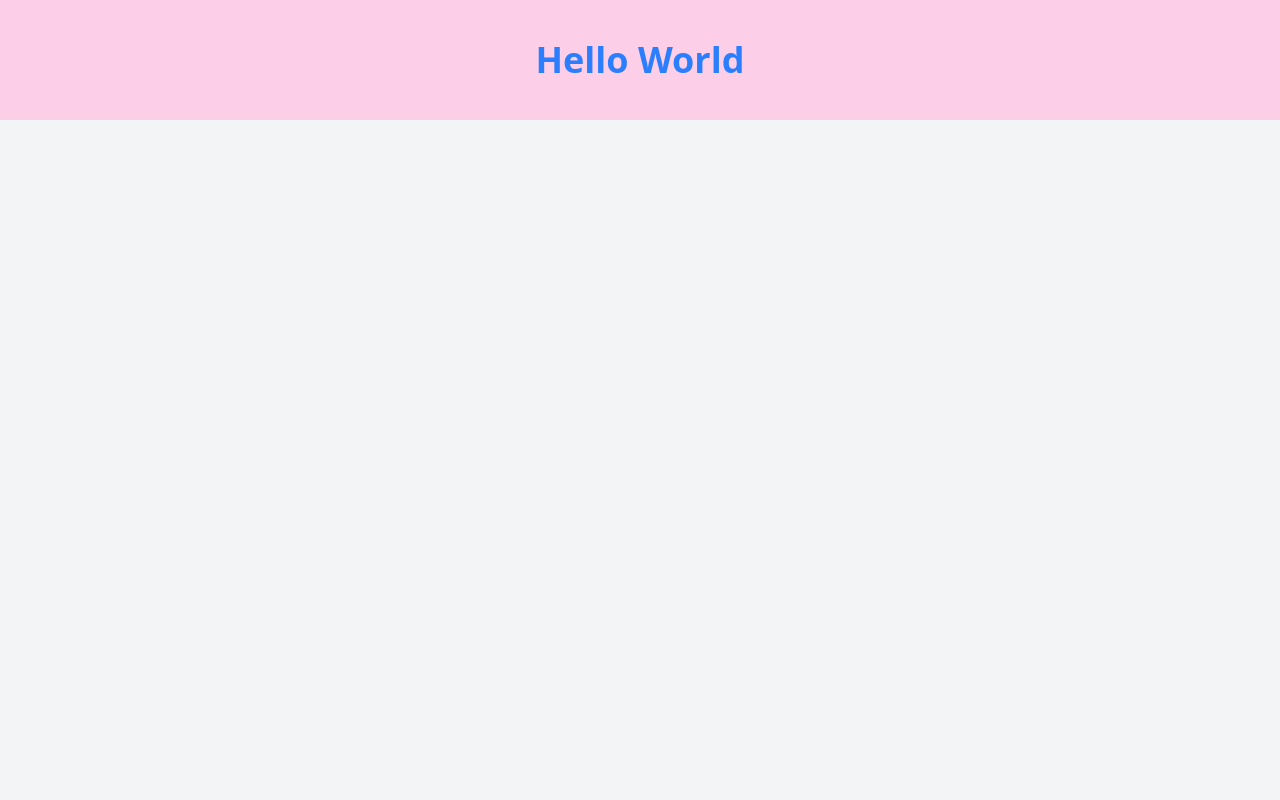
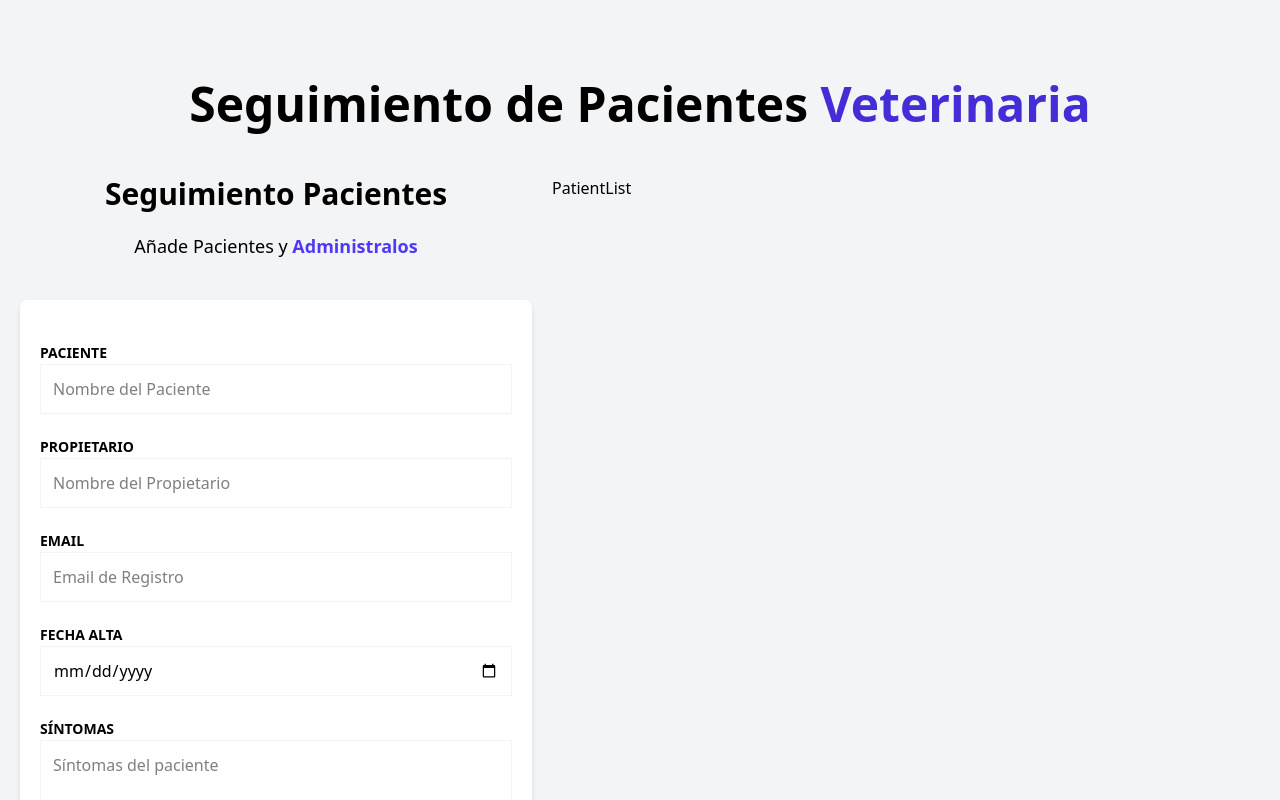
Before and after one commit to victor-varela/pacientes-zustand, a React (Vite) app: page / in a window 1280 px wide. Shown: the top 800 px of the page. Built offline with nearby package versions, Linux system fonts and the light colour scheme.

Commit message:
feat: add react-hook-form library

```diff
--- a/package.json
+++ b/package.json
@@ -13,6 +13,7 @@
     "@tailwindcss/vite": "^4.1.10",
     "react": "^19.1.0",
     "react-dom": "^19.1.0",
+    "react-hook-form": "^7.58.1",
     "tailwindcss": "^4.1.10"
   },
   "devDependencies": {
--- a/src/App.tsx
+++ b/src/App.tsx
@@ -1,7 +1,20 @@
+import PatientForm from "./components/PatientForm";
+import PatientList from "./components/PatientList";
+
 function App() {
   return (
     <>
-      <h1 className="text-4xl font-bold text-blue-500 bg-pink-200 text-center p-10">Hello World</h1>
+      <div className="container mx-auto mt-20">
+        <header className="text-center">
+          <h1 className="font-black text-5xl">
+            Seguimiento de Pacientes <span className="text-indigo-700">Veterinaria</span>
+          </h1>
+        </header>
+        <section className="mt-12 md:flex">
+          <PatientForm />
+          <PatientList />
+        </section>
+      </div>
     </>
   );
 }
--- /dev/null
+++ b/src/components/PatientForm.tsx
@@ -0,0 +1,101 @@
+import { useForm } from "react-hook-form";
+
+const PatientForm = () => {
+  // instaciamos react-hook-form. useForm()
+  const {register, handleSubmit, formState:{errors}} = useForm()
+
+const onSubmit=()=>{
+  console.log('enviando...');
+
+}
+  return (
+    <div className="md:w-1/2 lg:w-2/5 mx-5">
+      <h2 className="font-black text-3xl text-center">Seguimiento Pacientes</h2>
+
+      <p className="text-lg mt-5 text-center mb-10">
+        Añade Pacientes y {""}
+        <span className="text-indigo-600 font-bold">Administralos</span>
+      </p>
+
+      <form className="bg-white shadow-md rounded-lg py-10 px-5 mb-10" noValidate onSubmit={handleSubmit(onSubmit)}>
+        <div className="mb-5">
+          <label htmlFor="name" className="text-sm uppercase font-bold">
+            Paciente
+          </label>
+          <input
+            id="name"
+            className="w-full p-3  border border-gray-100"
+            type="text"
+            placeholder="Nombre del Paciente"
+            /* hook-form */
+            {...register('name',
+              {required:'El nombre del paciente es obligatorio'})
+
+            }
+          />
+          {errors.name?.message}
+        </div>
+
+        <div className="mb-5">
+          <label htmlFor="caretaker" className="text-sm uppercase font-bold">
+            Propietario
+          </label>
+          <input
+            id="caretaker"
+            className="w-full p-3  border border-gray-100"
+            type="text"
+            placeholder="Nombre del Propietario"
+          />
+        </div>
+
+        <div className="mb-5">
+          <label htmlFor="email" className="text-sm uppercase font-bold">
+            Email
+          </label>
+          <input
+            id="email"
+            className="w-full p-3  border border-gray-100"
+            type="email"
+            placeholder="Email de Registro"
+          />
+        </div>
+
+        <div className="mb-5">
+          <label htmlFor="date" className="text-sm uppercase font-bold">
+            Fecha Alta
+          </label>
+          <input id="date" className="w-full p-3  border border-gray-100" type="date" />
+        </div>
+
+        <div className="mb-5">
+          <label htmlFor="symptoms" className="text-sm uppercase font-bold">
+            Síntomas
+          </label>
+          <textarea
+            id="symptoms"
+            className="w-full p-3  border border-gray-100"
+            placeholder="Síntomas del paciente"
+          ></textarea>
+        </div>
+
+        <input
+          type="submit"
+          className="bg-indigo-600 w-full p-3 text-white uppercase font-bold hover:bg-indigo-700 cursor-pointer transition-colors"
+          value="Guardar Paciente"
+        />
+      </form>
+    </div>
+  );
+};
+
+export default PatientForm;
+
+
+/*
+  Usamos la libreria react-hook-form-->> se instala npm install react-hook-form. Leer la documentacion
+
+
+
+
+
+*/
--- /dev/null
+++ b/src/components/PatientList.tsx
@@ -0,0 +1,9 @@
+
+
+const PatientList = () => {
+  return (
+    <div>PatientList</div>
+  )
+}
+
+export default PatientList
```
Also changed, not shown: 1 other file (tests, documents, lock files or other folders).
